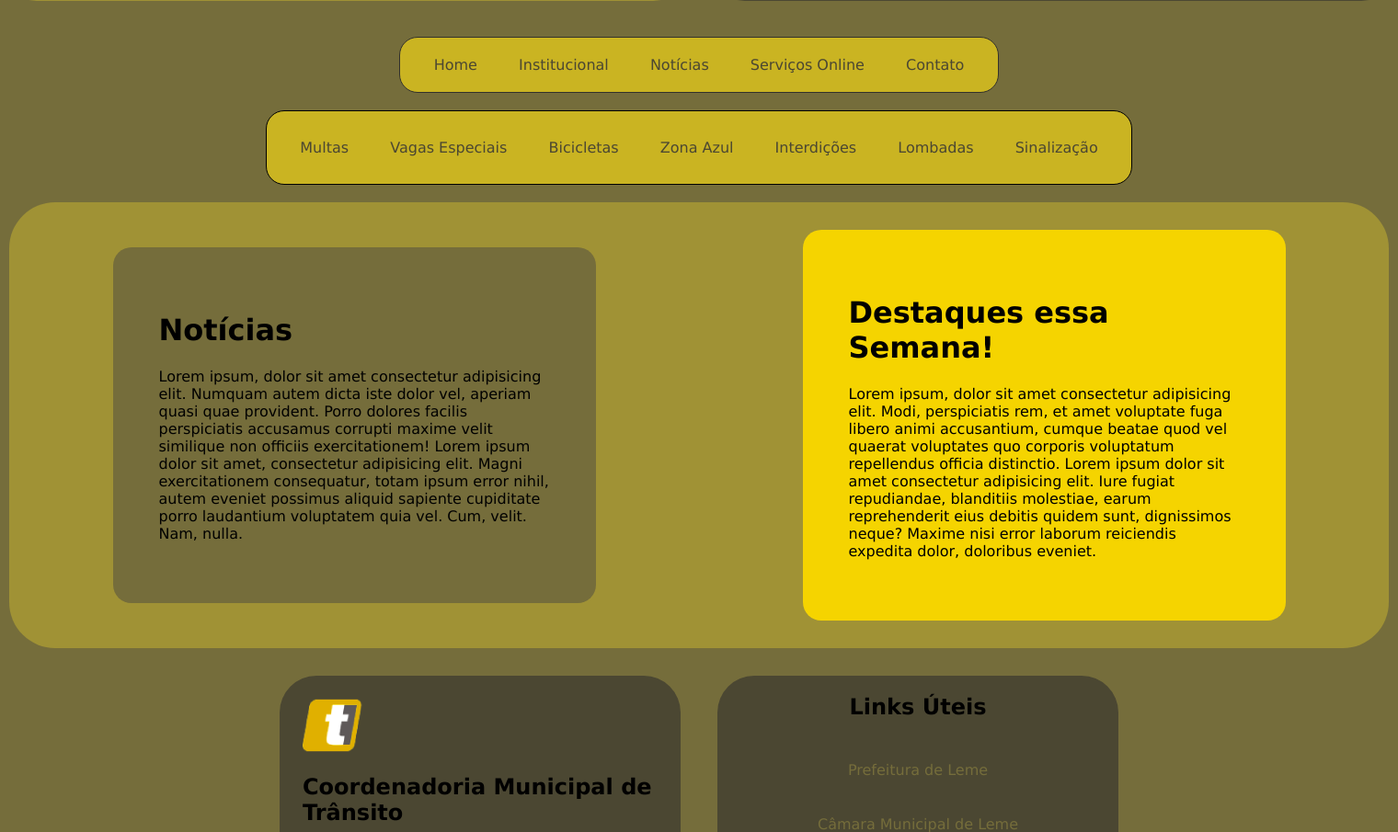
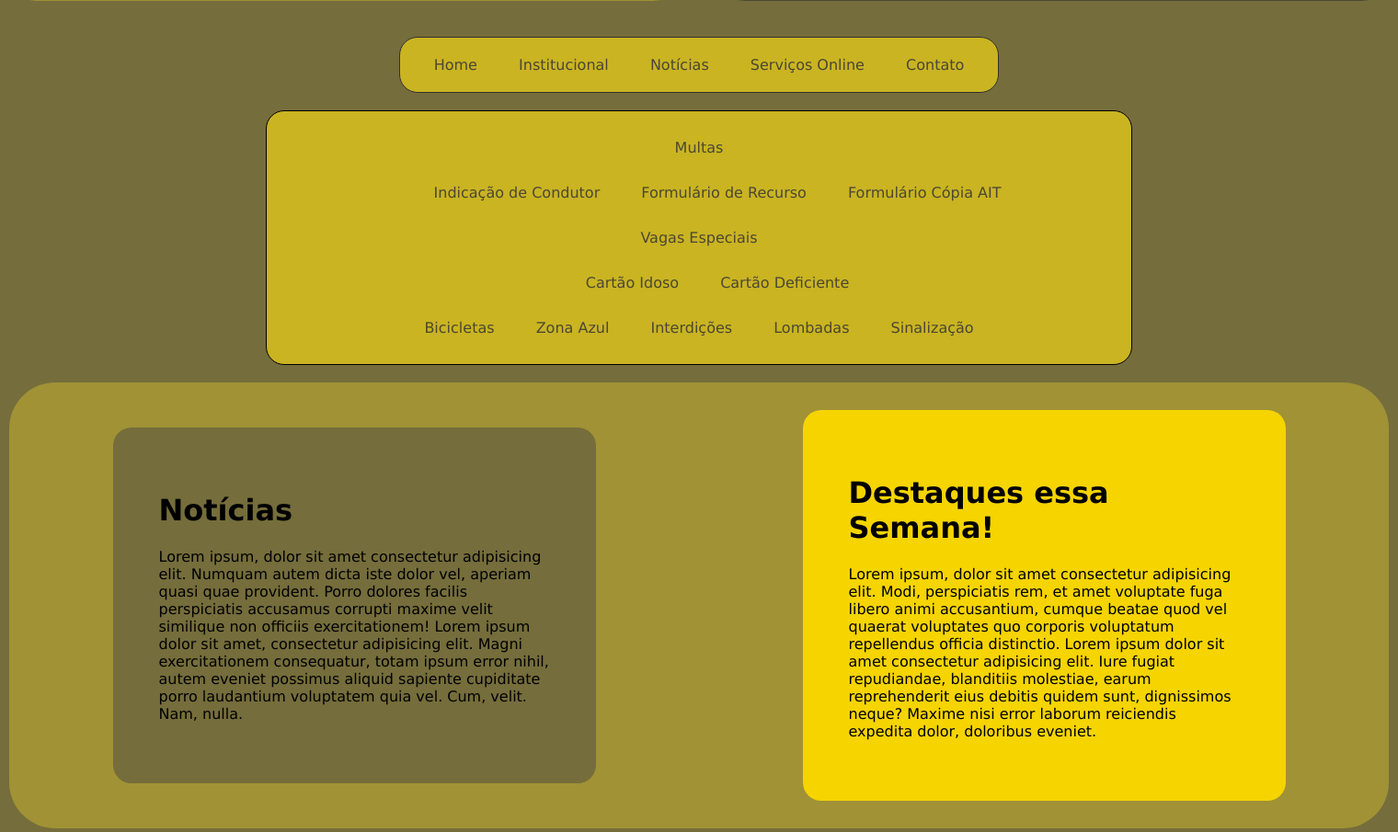
Before and after one commit to Malihgno616/portfolio-transito, a PHP site: page / in a window 1520 px wide. Shown: the part 598-1503 px from the top of the page at 92% size. Run offline with PHP 8.4, Linux system fonts and the light colour scheme.

Commit message:
Sub-menus - não feito ainda

```diff
--- a/index.html
+++ b/index.html
@@ -10,9 +10,6 @@
 </head>
 <body>
     <!--Refatorando o Código HTML-->
-
-
-
     <!--Cabeçalho-->
   <div class="header">
 
@@ -33,8 +30,6 @@
 
   <br>
 
-
-
   <!--Menu Principal -->
   <nav >
     <ul class="nav-menu">
@@ -52,10 +47,15 @@
     <ul class="outro-menu">
       <li class="menu-item"><a href="#">Multas</a></li>
       <ul class="submenu">
-        <li><a href="#">Submenu 1-1</a></li>
-        <li><a href="#">Submenu 1-2</a></li>
+        <li><a href="#">Indicação de Condutor</a></li>
+        <li><a href="#">Formulário de Recurso</a></li>
+        <li><a href="#">Formulário Cópia AIT</a></li>
       </ul>
       <li><a href="#">Vagas Especiais</a></li>
+      <ul>
+        <li><a href="#">Cartão Idoso</a></li>
+        <li><a href="#">Cartão Deficiente</a></li>
+      </ul>
       <li><a href="#">Bicicletas</a></li>
       <li><a href="#">Zona Azul</a></li>
       <li><a href="#">Interdições</a></li>
--- a/style.css
+++ b/style.css
@@ -190,26 +190,6 @@ body {
   border-radius: 55px;
 }
 
-.submenu {
-  display: none; /* Oculta o submenu por padrão */
-  position: absolute;
-  top: 100%; /* Coloca o submenu logo abaixo do item de menu principal */
-  left: 0;
-  list-style-type: none;
-}
-
-.submenu li a {
-  padding: 10px;
-  display: block;
-  text-decoration: none;
-  background-color: #e4e4e4;
-}
-
-/* Exibe o submenu quando o item de menu principal é hover */
-.menu-item:hover .submenu {
-  display: block;
-}
-
 #insti {
   text-align: left;
 }
```
